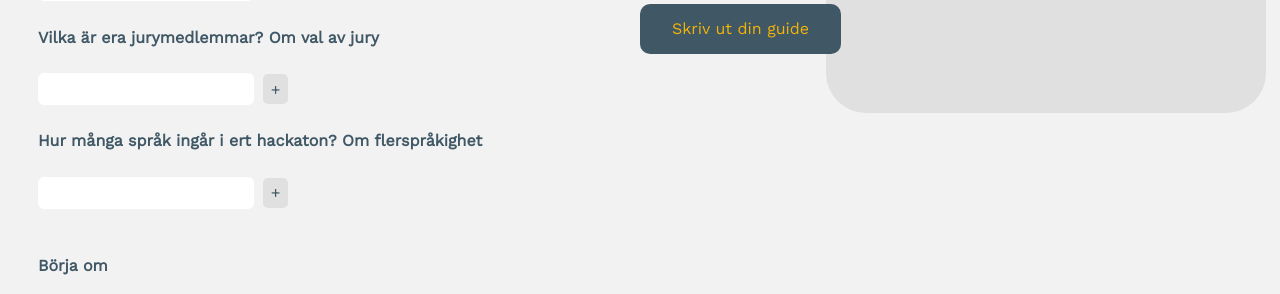
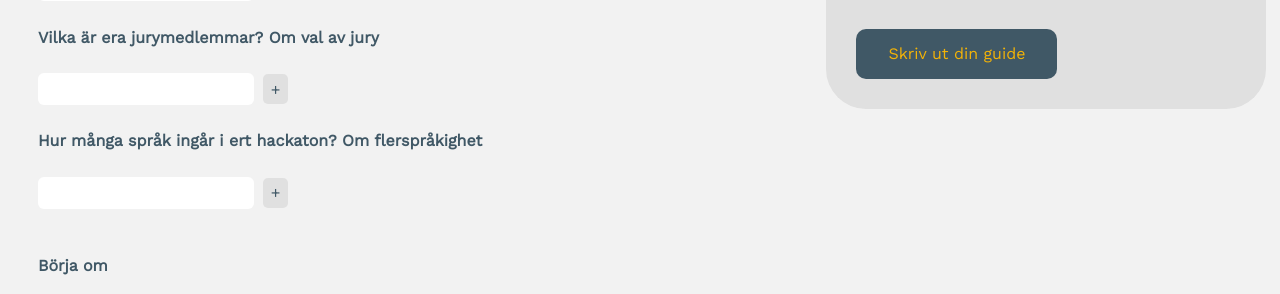
Before and after one commit to Emmaasofiaa/Hackaton, a Flask app: template templates/verktyg.html in a window 1280 px wide. Shown: the part 650-944 px from the top of the page. Run offline with Flask 2, Linux system fonts and the light colour scheme; the template is opened without the code that fills it: values that come from a table or form of the project are taken from there, others are empty.

Commit message:
Update verktyg.html

```diff
--- a/templates/verktyg.html
+++ b/templates/verktyg.html
@@ -120,12 +120,8 @@
     <br>
     <br>
     <br>
-<div class="button-center">
+
 <input type="button" id="printknapp" onclick="printDiv('printableArea')" value="Skriv ut din guide"/>
-     </div>
-    <br>
-    <br>
-    <br>
 
 </div>
 
```
